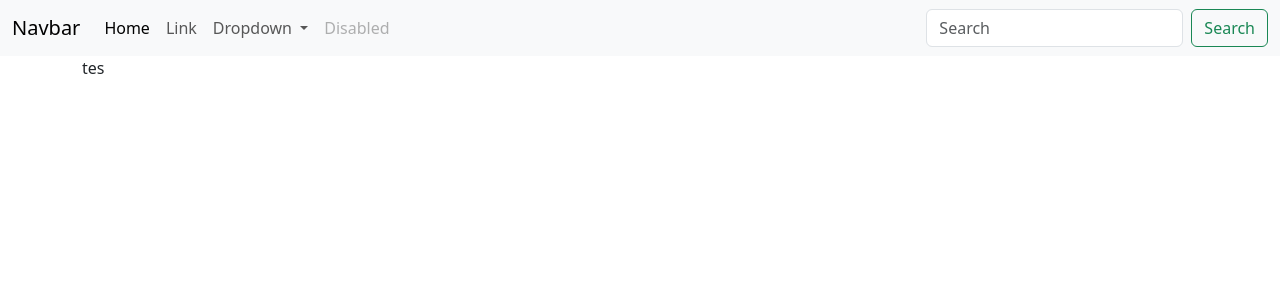
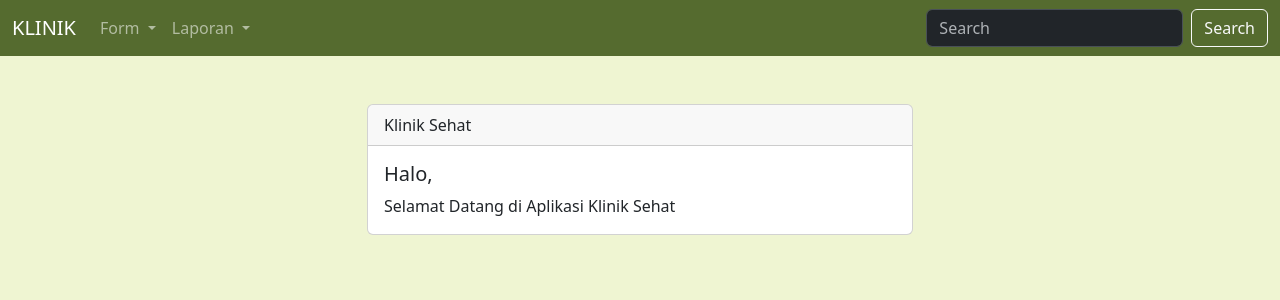
Before and after one commit to is61b/PRAKOM2025, a PHP site: page / in a window 1280 px wide. Shown: the top 300 px of the page. Run offline with PHP 8.4, Linux system fonts and the light colour scheme.

Commit message:
halaman index

```diff
--- a/index.php
+++ b/index.php
@@ -6,45 +6,25 @@
     <title>Klinik Sehat</title>
     <link href="https://cdn.jsdelivr.net/npm/bootstrap@5.3.8/dist/css/bootstrap.min.css" rel="stylesheet" integrity="sha384-sRIl4kxILFvY47J16cr9ZwB07vP4J8+LH7qKQnuqkuIAvNWLzeN8tE5YBujZqJLB" crossorigin="anonymous">
 </head>
-<body>
-    <nav class="navbar navbar-expand-lg bg-body-tertiary">
-        <div class="container-fluid">
-            <a class="navbar-brand" href="#">Navbar</a>
-            <button class="navbar-toggler" type="button" data-bs-toggle="collapse" data-bs-target="#navbarSupportedContent" aria-controls="navbarSupportedContent" aria-expanded="false" aria-label="Toggle navigation">
-            <span class="navbar-toggler-icon"></span>
-            </button>
-            <div class="collapse navbar-collapse" id="navbarSupportedContent">
-            <ul class="navbar-nav me-auto mb-2 mb-lg-0">
-                <li class="nav-item">
-                <a class="nav-link active" aria-current="page" href="#">Home</a>
-                </li>
-                <li class="nav-item">
-                <a class="nav-link" href="#">Link</a>
-                </li>
-                <li class="nav-item dropdown">
-                <a class="nav-link dropdown-toggle" href="#" role="button" data-bs-toggle="dropdown" aria-expanded="false">
-                    Dropdown
-                </a>
-                <ul class="dropdown-menu">
-                    <li><a class="dropdown-item" href="#">Action</a></li>
-                    <li><a class="dropdown-item" href="#">Another action</a></li>
-                    <li><hr class="dropdown-divider"></li>
-                    <li><a class="dropdown-item" href="#">Something else here</a></li>
-                </ul>
-                </li>
-                <li class="nav-item">
-                <a class="nav-link disabled" aria-disabled="true">Disabled</a>
-                </li>
-            </ul>
-            <form class="d-flex" role="search">
-                <input class="form-control me-2" type="search" placeholder="Search" aria-label="Search"/>
-                <button class="btn btn-outline-success" type="submit">Search</button>
-            </form>
+<body style="background-color: #EFF5D2;">
+    <?php
+    include('navbar.php');
+    ?>
+    <div class="container">
+        <!-- disini kontennya -->
+        <div class="row">
+            <div class="col-6 m-auto mt-5">
+                <div class="card">
+                    <div class="card-header">
+                        Klinik Sehat
+                    </div>
+                    <div class="card-body">
+                        <h5 class="card-title">Halo,</h5>
+                        <p class="card-text">Selamat Datang di Aplikasi Klinik Sehat</p>
+                    </div>
+                </div>
             </div>
         </div>
-    </nav>
-    <div class="container">
-    tes
     </div>
 <script src="https://cdn.jsdelivr.net/npm/bootstrap@5.3.8/dist/js/bootstrap.bundle.min.js" integrity="sha384-FKyoEForCGlyvwx9Hj09JcYn3nv7wiPVlz7YYwJrWVcXK/BmnVDxM+D2scQbITxI" crossorigin="anonymous"></script>
 </body>
--- /dev/null
+++ b/navbar.php
@@ -0,0 +1,40 @@
+<nav class="navbar navbar-expand-lg" style="background-color: #556B2F;" data-bs-theme="dark">
+        <div class="container-fluid">
+            <a class="navbar-brand" href="#">KLINIK</a>
+            <button class="navbar-toggler" type="button" data-bs-toggle="collapse" data-bs-target="#navbarSupportedContent" aria-controls="navbarSupportedContent" aria-expanded="false" aria-label="Toggle navigation">
+            <span class="navbar-toggler-icon"></span>
+            </button>
+            <div class="collapse navbar-collapse" id="navbarSupportedContent">
+            <ul class="navbar-nav me-auto mb-2 mb-lg-0">
+
+                <li class="nav-item dropdown">
+                <a class="nav-link dropdown-toggle" href="#" role="button" data-bs-toggle="dropdown" aria-expanded="false">
+                    Form
+                </a>
+                    <ul class="dropdown-menu">
+                        <li><a class="dropdown-item" href="#">Data Pasien</a></li>
+                        <li><a class="dropdown-item" href="#">Data Dokter</a></li>
+                        <li><a class="dropdown-item" href="#">Data Poli</a></li>
+                        <li><a class="dropdown-item" href="#">Berobat</a></li>
+                    </ul>
+                </li>
+
+                <li class="nav-item dropdown">
+                <a class="nav-link dropdown-toggle" href="#" role="button" data-bs-toggle="dropdown" aria-expanded="false">
+                    Laporan
+                </a>
+                    <ul class="dropdown-menu">
+                        <li><a class="dropdown-item" href="#">List Pasien</a></li>
+                        <li><a class="dropdown-item" href="#">List Dokter</a></li>
+                        <li><a class="dropdown-item" href="#">List Data Berobat</a></li>
+                    </ul>
+                </li>
+
+            </ul>
+            <form class="d-flex" role="search">
+                <input class="form-control me-2" type="search" placeholder="Search" aria-label="Search"/>
+                <button class="btn btn-outline-light" type="submit">Search</button>
+            </form>
+            </div>
+        </div>
+    </nav>
```
